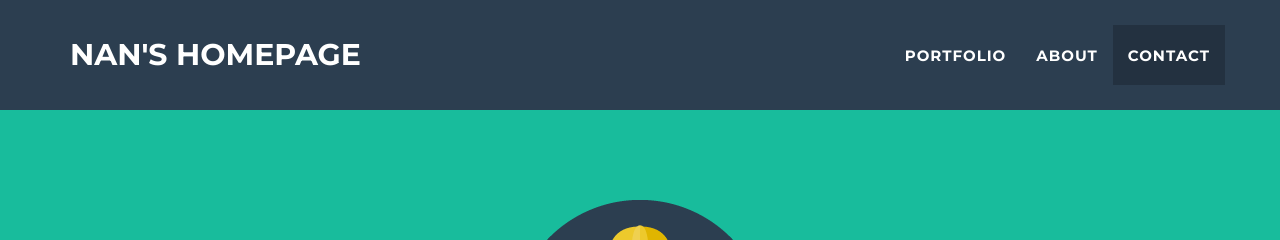
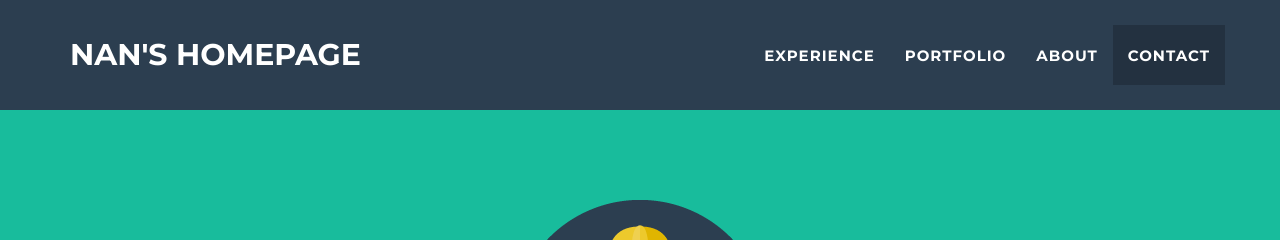
Before and after one commit to Strideradu/strideradu.github.io, a Jekyll site: the page built from index.html, in a window 1280 px wide. Shown: the top 240 px of the page. Built offline with Jekyll 4.4.1, drawn with Linux system fonts in a browser that asks for light colours.

Commit message:
Test Navigation

```diff
--- a/_includes/nav.html
+++ b/_includes/nav.html
@@ -18,6 +18,9 @@
                     <li class="hidden">
                         <a href="#page-top"></a>
                     </li>
+					<li class="page-scroll">
+                        <a href="#portfolio">Experience</a>
+                    </li>
                     <li class="page-scroll">
                         <a href="#portfolio">Portfolio</a>
                     </li>
```
